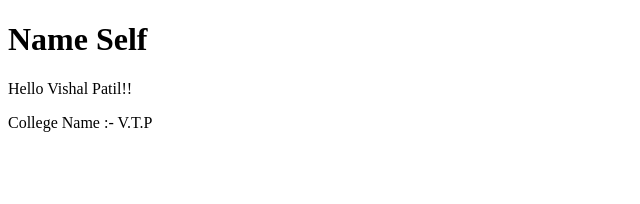
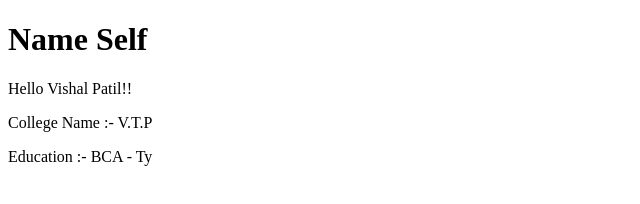
Before and after one commit to osofficial780/Project-2, a plain HTML site: page index.html in a window 1280 px wide. Shown: the whole page, without its empty margins (0-640 px from the left). Drawn offline with Linux system fonts and the light colour scheme.

Commit message:
Education Adeed

```diff
--- a/index.html
+++ b/index.html
@@ -9,5 +9,6 @@
     <h1>Name Self</h1>
     <p>Hello Vishal Patil!!</p>
     <p>College Name :- V.T.P</p>
+    <p>Education :- BCA - Ty</p>
 </body>
 </html>
```
